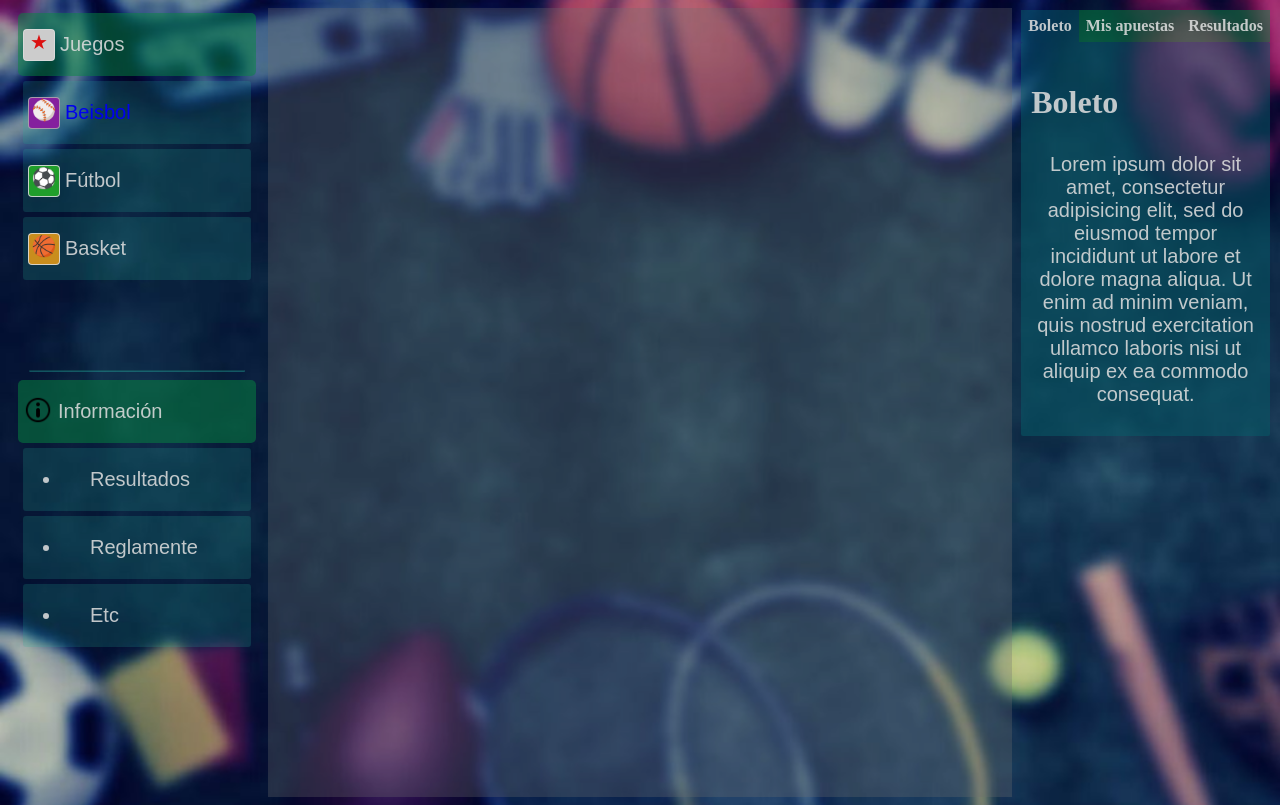
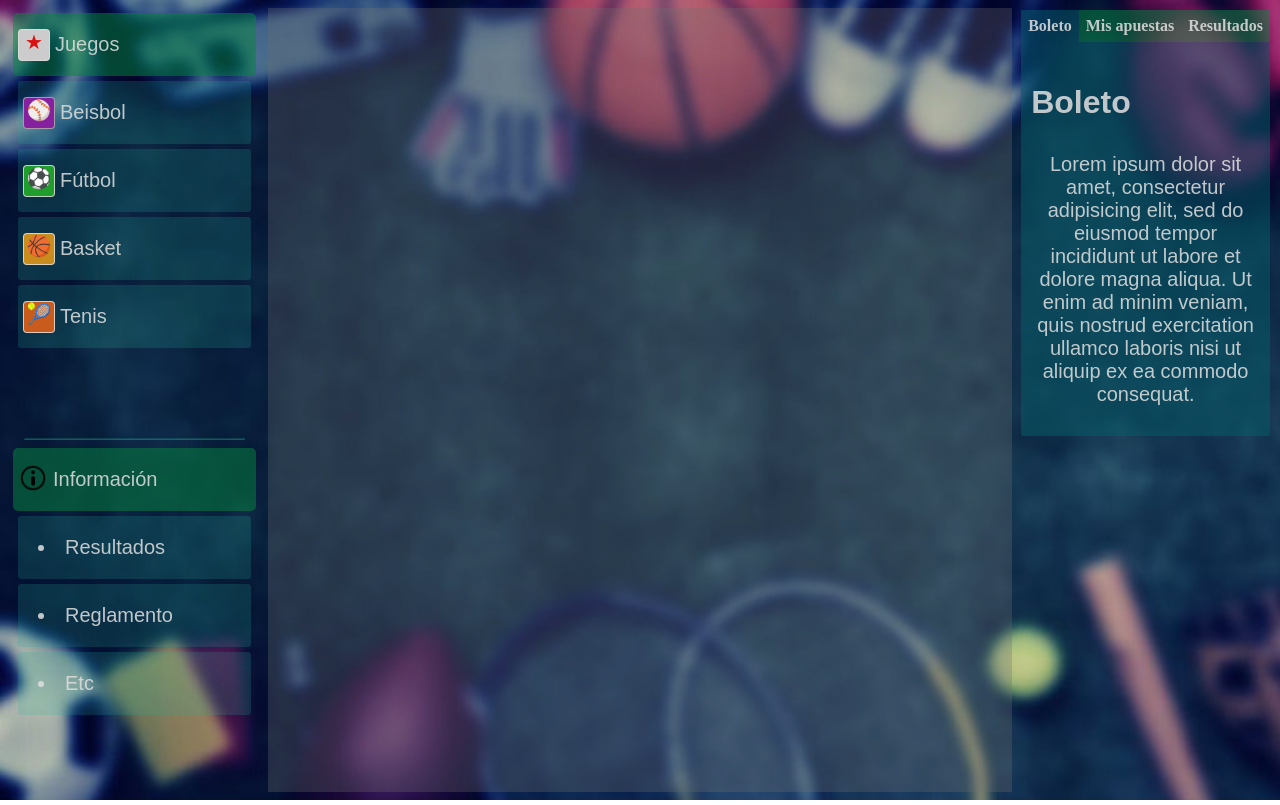
Before and after one commit to nicohervith/livebets, a plain HTML site: page index.html in a window 1280 px wide. Drawn offline with Linux system fonts and the light colour scheme.

Commit message:
update third block

```diff
--- a/index.html
+++ b/index.html
@@ -15,24 +15,27 @@
 
         <div class="sport-title">
           <div class="title">★</div>
-          <p> Juegos</p>
+          <p> <a href="#">Juegos</a></p>
         </div>
 
         <div class="sport">
-
               <div class="icons beisbol">⚾</div>
-              <p><a href="#" alt="">Beisbol</a></p>
-
+              <p><a href="#" >Beisbol</a></p>
         </div>
 
         <div class="sport">
           <div class="icons-futbol active">⚽</div>
-          <p>Fútbol</p>
+          <p><a href="#">Fútbol</a></p>
         </div>
 
         <div class="sport">
           <div class="icons-basket">🏀</div>
-          <p>Basket</p>
+          <p><a href="">Basket</a></p>
+        </div>
+
+        <div class="sport">
+          <div class="icons-tennis">🎾</div>
+          <p><a>Tenis</a></p>
         </div>
 
 
@@ -43,11 +46,11 @@
             <p>Información</p>
           </div>
 
-          <div class="info"><li></li><p>Resultados</p></div>
+          <div class="info"><li><a href="#">Resultados</a></li></div>
 
-          <div class="info"><li></li><p>Reglamente</p></div>
+          <div class="info"><li><a href="#">Reglamento</a></li></div>
 
-          <div class="info"><li></li><p>Etc</p></div>
+          <div class="info"><li><a href="#">Etc</a></li></div>
 
 
       </div>
--- a/styles.css
+++ b/styles.css
@@ -6,6 +6,7 @@ body{
    background-size: cover;
 
 }
+
 .main{
   display: grid;
   grid-template-columns: 20% 60% 20%;
@@ -16,8 +17,7 @@ body{
     margin-top: 5px;
     padding-right: 5px;
     padding-left: 5px;
-    margin-left: 5px;
-    height: 98vh;
+    height: auto;
 }
 
 .sport-title{
@@ -35,7 +35,7 @@ body{
 }
 
 .title{
-    display: inline-block;
+  display: inline-block;
   border:1.5px solid #dddd;
   border-radius: 4px;
   height: 30px;
@@ -109,13 +109,26 @@ p{
    background-color: rgb(201, 141, 29);
 }
 
+.icons-tennis{
+    display: inline-block;
+  border:1.5px solid #dddd;
+  border-radius: 4px;
+  height: 30px;
+  width: 30px;
+  font-size: 20px;
+  text-align: center;
+   background-color: rgb(201, 92, 29);
+}
+
 a{
   text-decoration: none;
+  color:#dddd;
 }
 
-.sport a:active{
-  color:rgba(47, 226, 196, 0.3) ;
+.sport div:checked + a{
+    color:#dddd;
 }
+
 
 .sport:hover{
   background-color: rgba(47, 226, 196, 0.3) ;
@@ -153,6 +166,7 @@ hr{
   margin:20px;
   color:#dddd;
   font-size: 20px;
+  font-family: sans-serif;
 }
 
 
@@ -190,12 +204,15 @@ hr{
 }
 .mytabs input[type="radio"] {
     display: none;
+
 }
+
 .mytabs label {
    padding: 7px;
    background-color: rgba(6, 136, 64, 0.5);
    font-weight: bold;
    color:#dddd;
+   cursor:pointer;
 }
 
 .mytabs .tab {
@@ -206,9 +223,11 @@ hr{
     display: none;
     border-radius: 2px;
 }
+
 .mytabs .tab h3 {
     font-size: 2em;
     color:#dddd;
+    font-family: sans-serif;
 }
 
 .mytabs input[type='radio']:checked + label + .tab {
@@ -221,6 +240,7 @@ hr{
 
 .tab p{
   font-size: 20px;
+  font-family: sans-serif;
 }
 
 @media only screen and ( max-width:768px){
@@ -262,8 +282,10 @@ hr{
   display: none;
 }
 
+
 .second-block{
   width: 100%;
+  height: 500px;
 }
 
 .third-block{
@@ -271,4 +293,6 @@ hr{
   height: auto;
 }
 
+
+
 }
```
